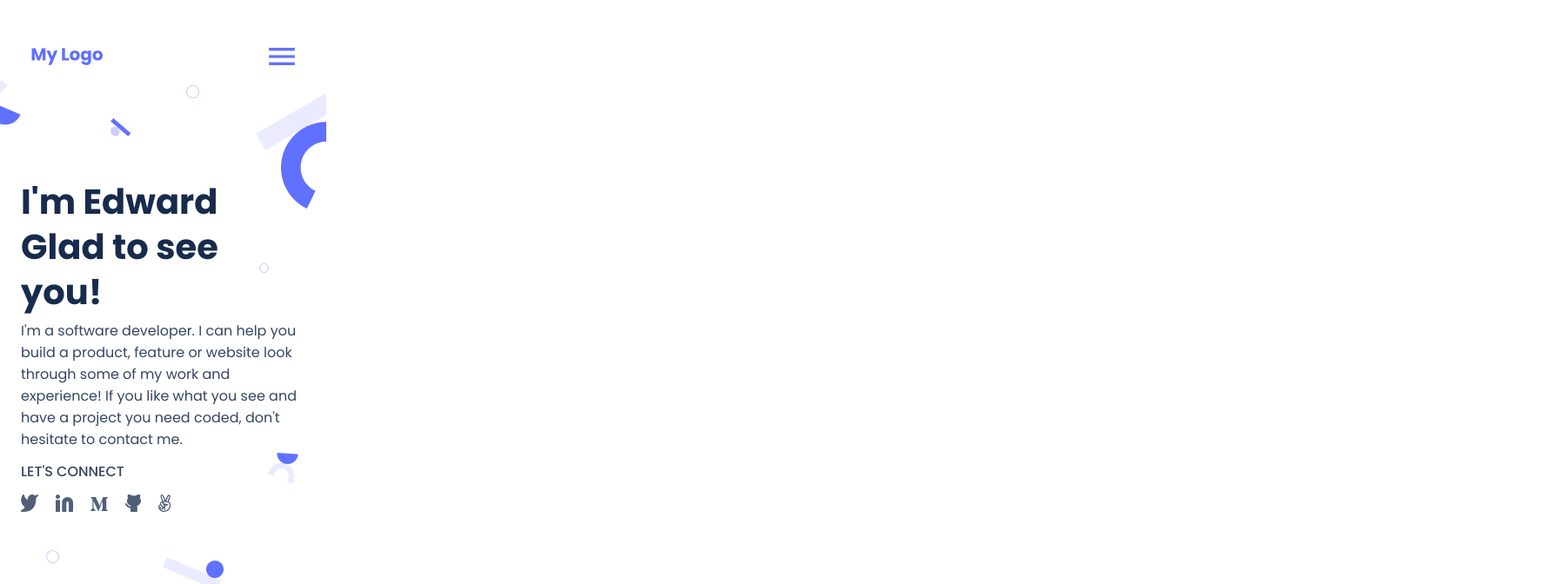
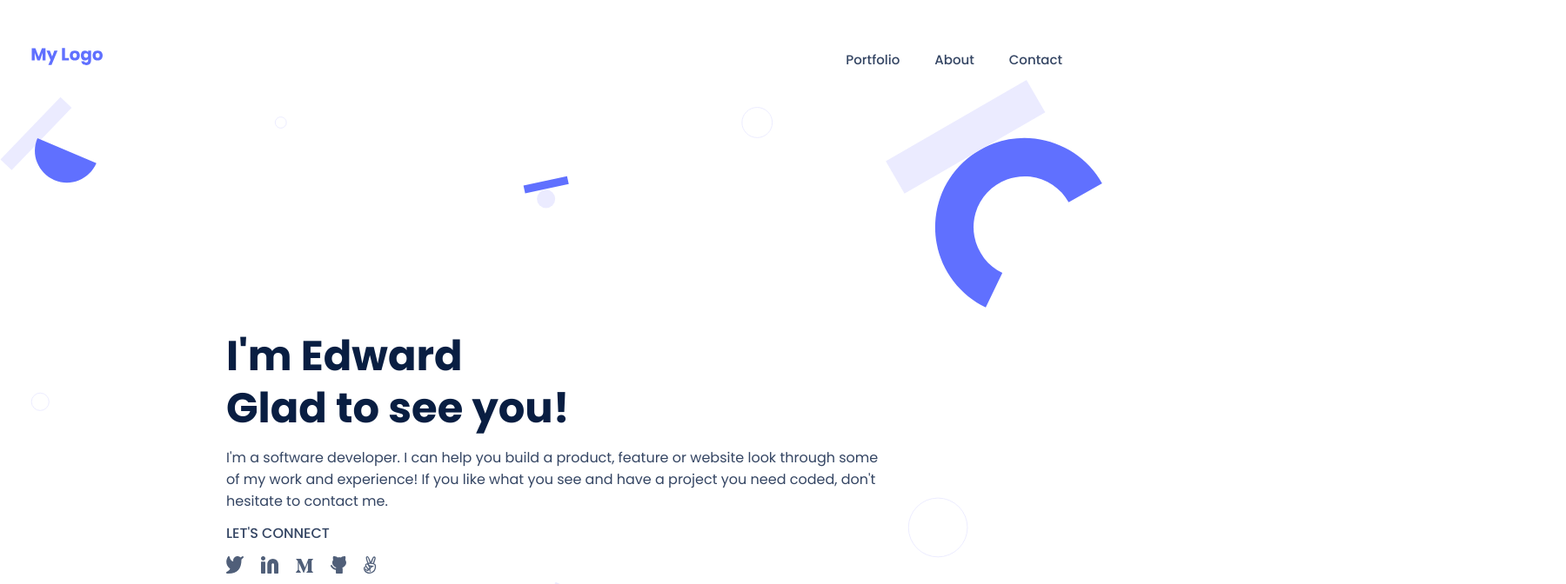
Before and after one commit to odhiambo-ed/Portfolio, a website: page index.html in a window 1280 px wide. Shown: the top 672 px of the page at 87% size, 1800 px wide, since content can reach past the window. Drawn offline with Linux system fonts and the light colour scheme.

Commit message:
Add desktop navbar

```diff
--- a/css/style.css
+++ b/css/style.css
@@ -4,7 +4,7 @@
 
 body {
   font-family: "Poppins", sans-serif;
-  width: 375px;
+  width: 100%;
 }
 
 p {
@@ -24,7 +24,7 @@ h2 {
   padding: 0;
 }
 
-.mobile-nav {
+.navbar {
   display: flex;
   justify-content: space-between;
   align-items: center;
@@ -34,10 +34,14 @@ h2 {
   margin-right: 24px;
 }
 
-.mobile-nav img {
+.navbar img {
   height: 20px;
   width: auto;
   padding: 10px 12px;
+}
+
+nav {
+  display: none;
 }
 
 main {
@@ -370,3 +374,80 @@ textarea {
   align-items: center;
   margin: 8px auto;
 }
+
+/* Desktop version */
+@media only screen and (min-width: 992px) {
+  .menu-icon {
+    display: none;
+  }
+
+  .navbar nav {
+    display: grid;
+    grid-template-columns: auto auto;
+    /* justify-content: space-between; */
+  }
+
+  .navbar nav ul {
+    display: flex;
+    flex-direction: row;
+    background: none;
+    position: unset;
+    height: auto;
+    width: 100%;
+    padding: 15px;
+  }
+
+  .navbar nav ul li {
+    list-style: none;
+    margin: 0 20px;
+  }
+
+  .navbar nav ul li a {
+    text-decoration: none;
+    color: #344563;
+    font-family: 'Poppins', sans-serif;
+    font-style: normal;
+    font-weight: 500;
+    font-size: 15px;
+    line-height: 20px;
+  }
+
+  .main-content {
+    background-image: url(../img/desktop-bg.svg);
+    padding: 0;
+    height: 916px;
+  }
+
+  .primary {
+    margin-top: 288px;
+    width: 100%;
+    height: 122px;
+    font-style: normal;
+    font-weight: bold;
+    font-size: 48px;
+    line-height: 60px;
+    color: #091E42;
+    /* text-align: center; */
+    padding: 0 260px;
+  }
+
+  .primary span {
+    content: "\A";
+  }
+
+  .profile-text {
+    margin-top: 12px;
+    padding: 0 260px;
+  }
+
+  .purple-text {
+   padding-left: 260px;
+
+  }
+
+  .social-media-icons {
+    padding-left: 260px;
+  }
+
+
+}
--- a/index.html
+++ b/index.html
@@ -10,19 +10,28 @@
 </head>
 
 <body>
-    <header class="mobile-nav">
+    <header class="navbar">
         <div class="logo">
             <a href="index.html"><img src="./img/Logo.svg" alt="logo"></a>
         </div>
-        <nav class="menu-icon">
+        <div class="menu-icon">
             <img src="./img/icon.png" alt="icon">
+        </div>
+
+        <nav>
+            <ul>
+                <li><a href="#">Portfolio</a></li>
+                <li><a href="#">About</a></li>
+                <li><a href="#">Contact</a></li>
+            </ul>
         </nav>
     </header>
 
     <main>
         <section class="main-content">
+
                 <div>
-                <h1 class="primary">I'm Edward <br>Glad to see <br>you!</h1>
+                    <h1 class="primary">I'm Edward <br>Glad to see <span>you!</span></h1>
                 </div>
 
                 <div class="profile-text">
```
Also changed, not shown: img/desktop-bg.svg (added). Lines whose indentation alone changed are shown as unchanged.
